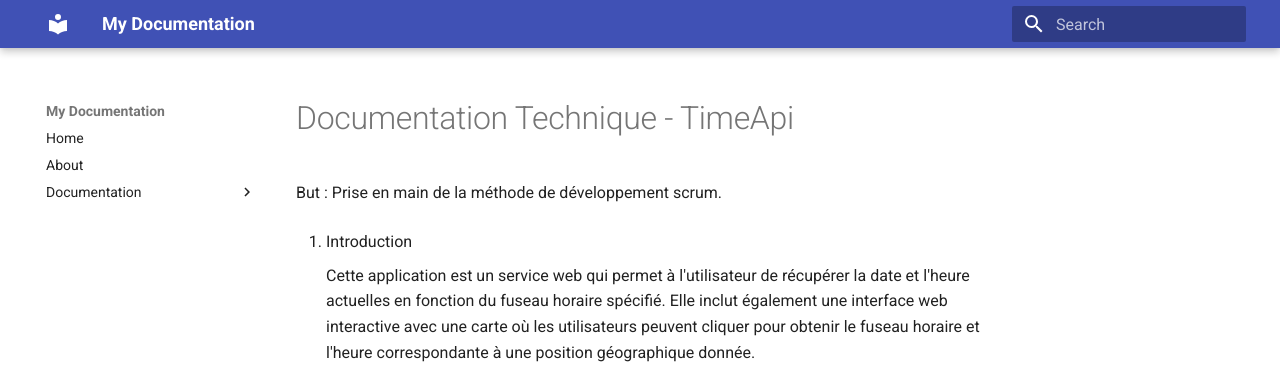
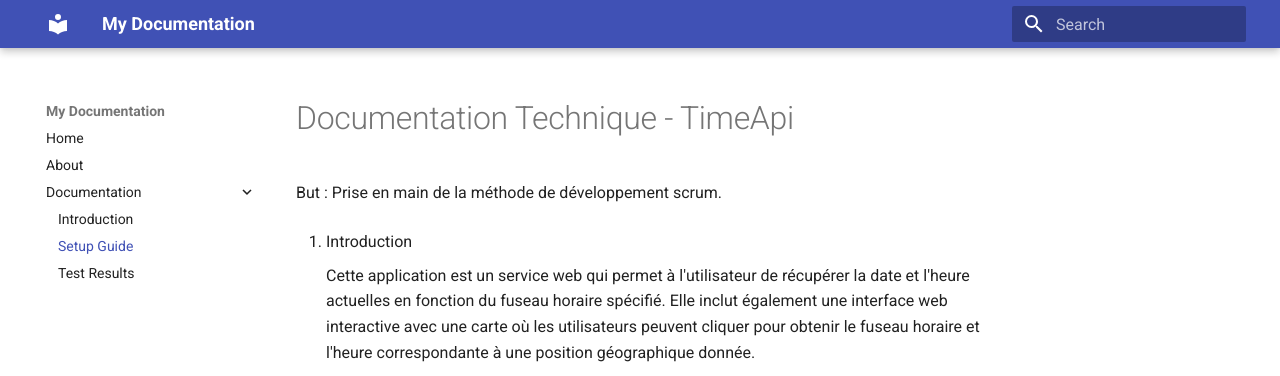
Before and after one commit to LucasLeiner/TimeApi, an MkDocs documentation site: the page built from docs/setup.md, in a window 1280 px wide. Shown: the top 376 px of the page. Built offline with MkDocs 1.6.1 and Material for MkDocs 9.7.7, drawn with Linux system fonts in a browser that asks for light colours; some of the changed lines change nothing that is shown.

Commit message:
Change workflows to coherences

```diff
--- a/mkdocs.yml
+++ b/mkdocs.yml
@@ -10,8 +10,8 @@ nav:
   - Home: index.md
   - About: about.md
   - Documentation:
-      - Introduction: docs/introduction.md
-      - Setup Guide: docs/setup.md
-      - Test Results: docs/results.html
+      - Introduction: introduction.md
+      - Setup Guide: setup.md
+      - Test Results: results.html
 
 docs_dir: docs
```
Also changed, not shown: 1 other file.
